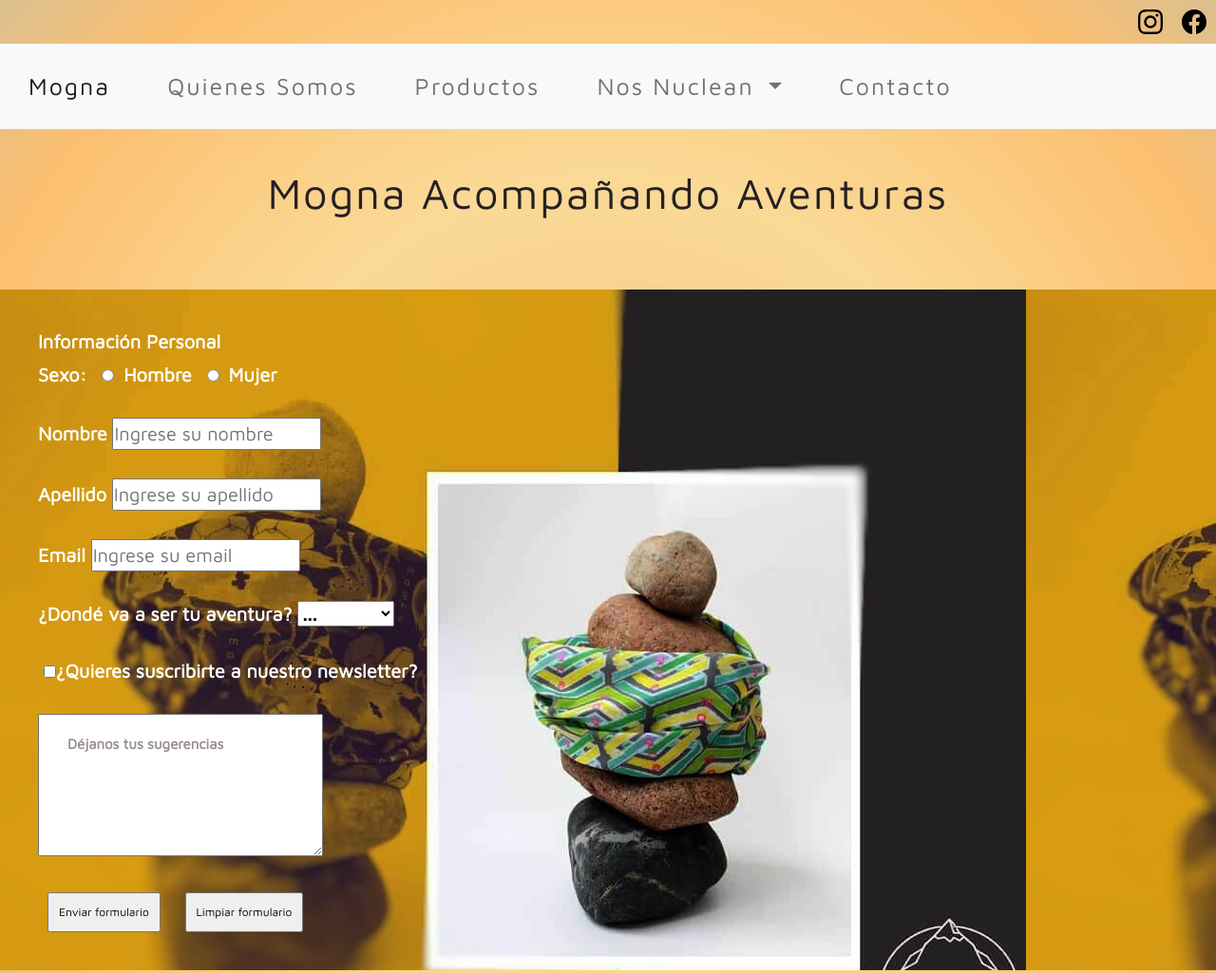
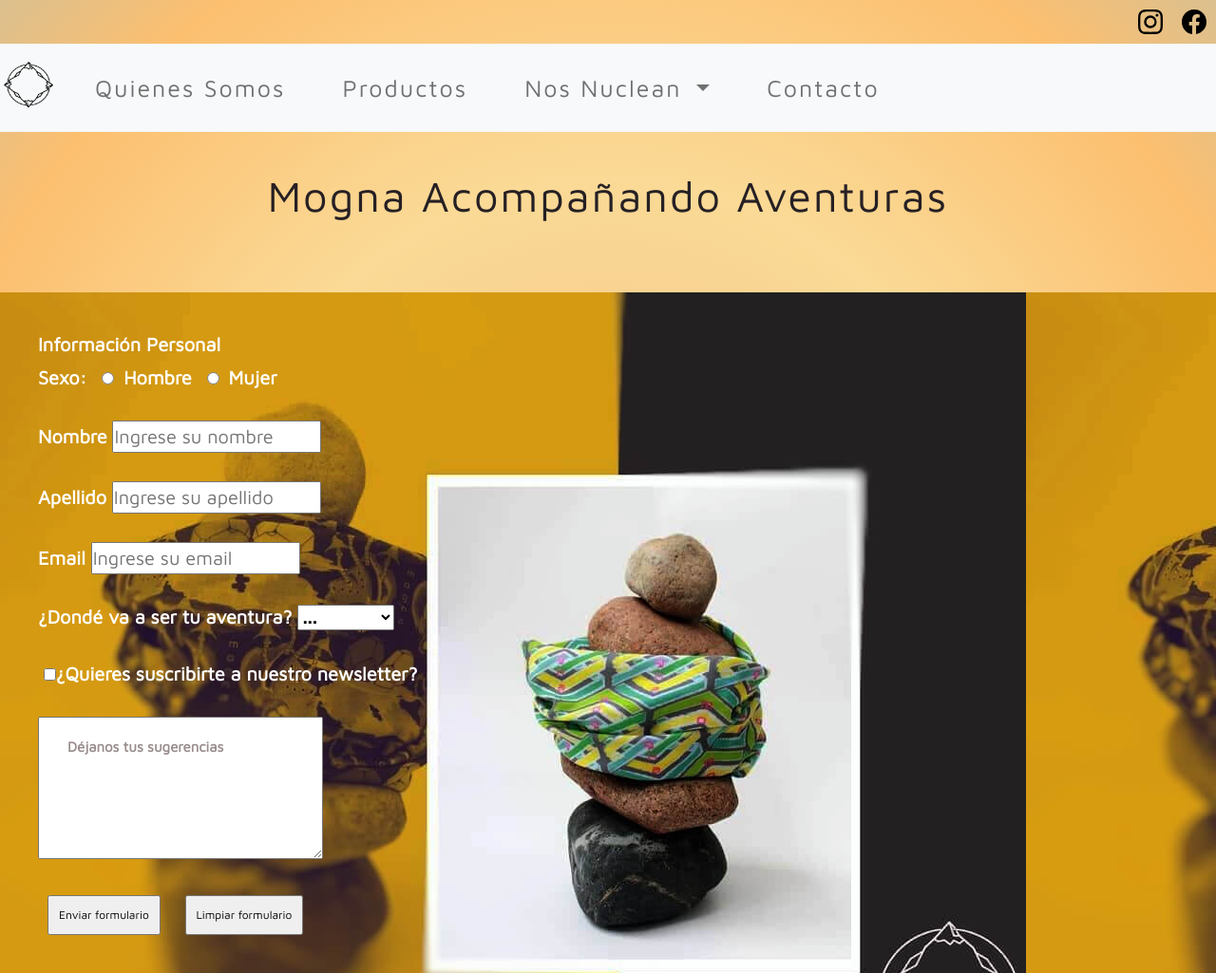
Before and after one commit to Juanec91/mognaChicaval, a website: page vistas/contactos.html in a window 1280 px wide. Shown: the top 1025 px of the page at 95% size. Drawn offline with nearby package versions, Linux system fonts and the light colour scheme.

Commit message:
ultima correción del nav

```diff
--- a/vistas/contactos.html
+++ b/vistas/contactos.html
@@ -32,14 +32,14 @@
 			<div>
 				<nav class="navbar navbar-expand-lg navbar-light bg-light">
 					<div class="container-fluid nav">
+						<a class="navbar-brand nav__a" href="../index.html">
+							<img class="nav__a__img" src="../img/logoNav.png" alt="logo para el nav">
+						</a>
 						<button class="navbar-toggler" type="button" data-bs-toggle="collapse" data-bs-target="#navbarSupportedContent" aria-controls="navbarSupportedContent" aria-expanded="false" aria-label="Toggle navigation">
 							<span class="navbar-toggler-icon"></span>
 						</button>
 						<div class="collapse navbar-collapse" id="navbarSupportedContent">
 							<ul class="navbar-nav me-auto mb-2 mb-lg-0 nav__list">
-								<li class="nav-item">
-									<a class="nav-link active nav__list__item" aria-current="page" href="../index.html">Mogna</a>
-								</li>
 								<li class="nav-item">
 									<a class="nav-link nav__list__item" href="quienesSomos.html">Quienes Somos</a>
 								</li>
```
